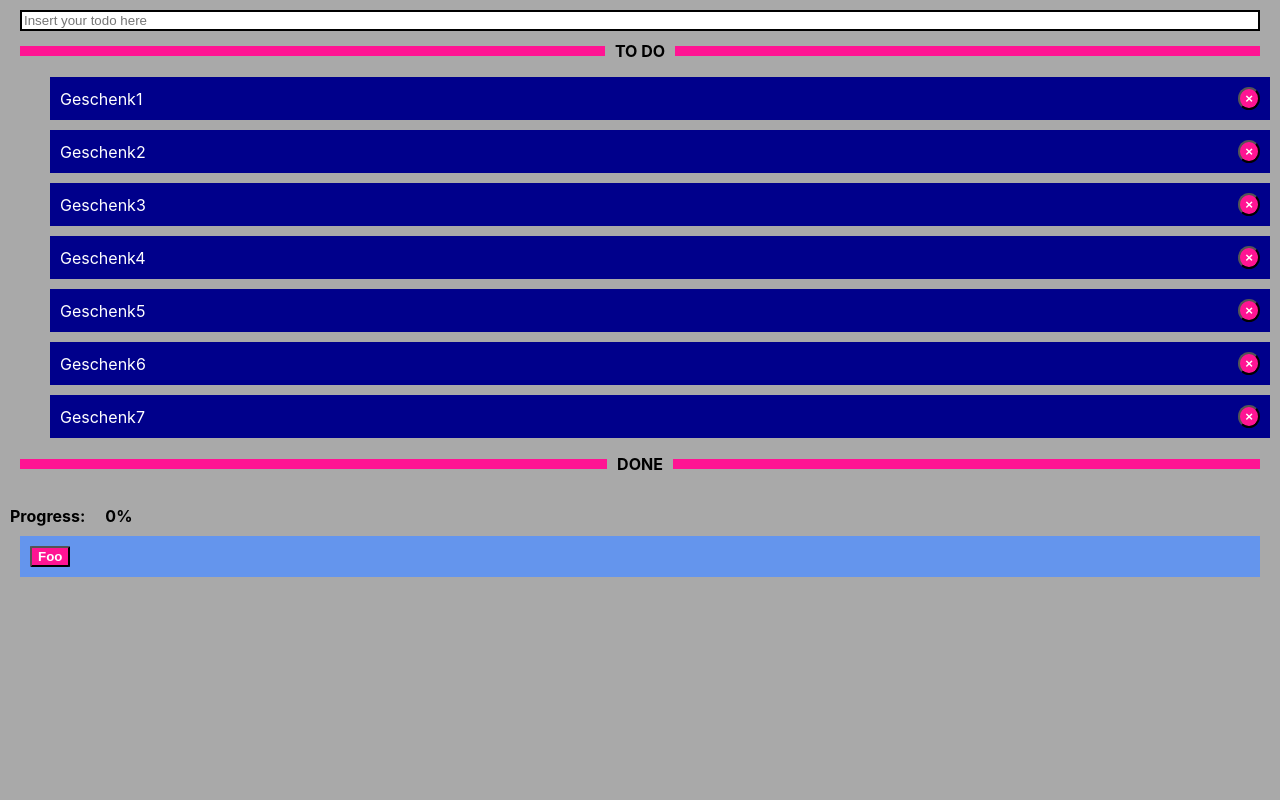
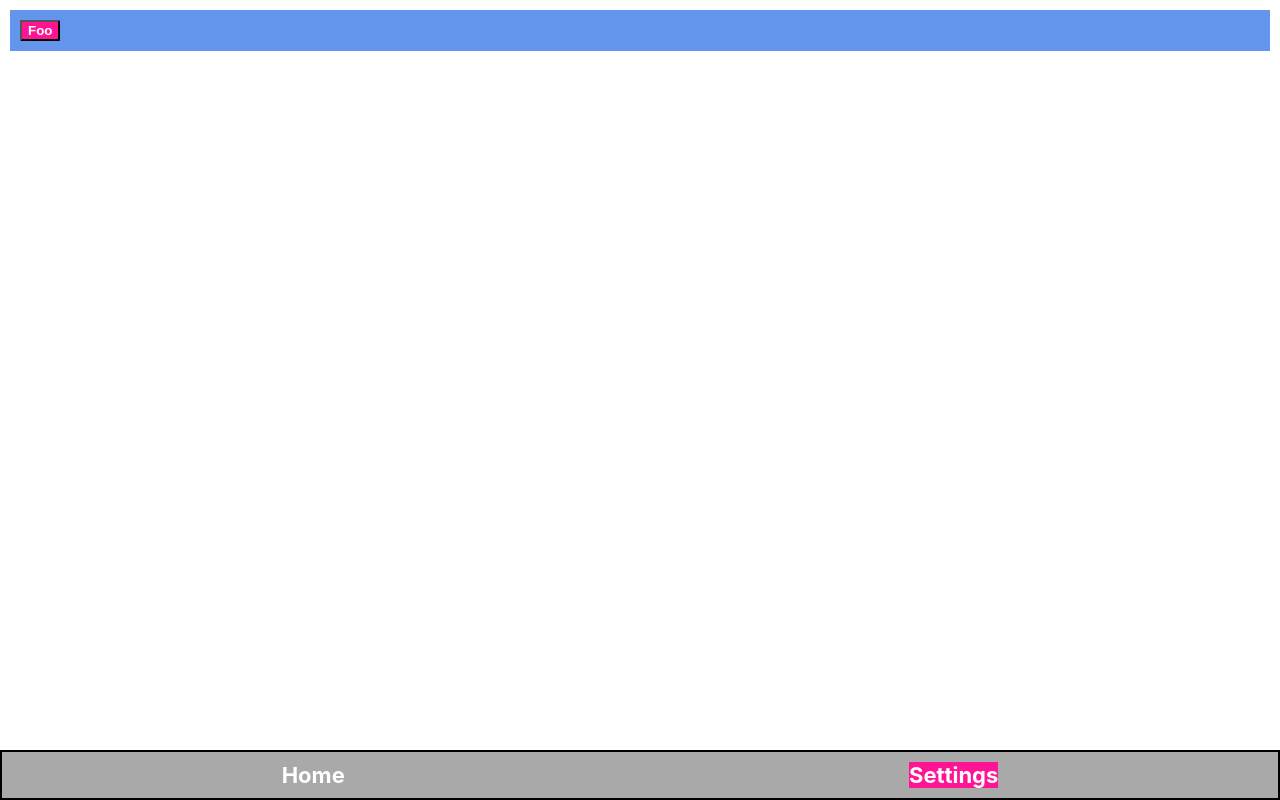
Before and after one commit to frythjof/todo-app, a React (Create React App) app: page /config in a window 1280 px wide. Built offline with nearby package versions, Linux system fonts and the light colour scheme.

Commit message:
Add routes and style navigation

```diff
--- a/package.json
+++ b/package.json
@@ -5,6 +5,7 @@
   "dependencies": {
     "react": "^16.6.1",
     "react-dom": "^16.6.1",
+    "react-router-dom": "^4.3.1",
     "react-scripts": "2.1.1",
     "styled-components": "^4.0.3",
     "uid": "0.0.2"
--- a/src/components/App.js
+++ b/src/components/App.js
@@ -1,126 +1,52 @@
-import React, { Component } from 'react'
-import Input from './Input'
-import Todo from './Todo'
-import Separator from './Separator'
-import ProgressBar from './ProgressBar'
-import ToggleButton from './ToggleButton'
-import uid from 'uid'
-//import './App.css'
+import React from 'react'
+import { BrowserRouter as Router, Route, NavLink } from 'react-router-dom'
 import styled from 'styled-components'
+import Home from './Home'
+import Config from './Config'
 
-export const Container = styled.div`
+const Wrapper = styled.div`
   display: grid;
-  grid-auto-rows: min-content;
-  padding: 0 10px;
+  grid-template-rows: auto 50px;
   height: 100vh;
-  background-color: darkgray;
 `
 
-const TodoList = styled.ul`
-  display: grid;
-  grid-gap: 10px;
+const NavWrapper = styled.div`
+  display: flex;
+  align-items: center;
+  justify-content: space-around;
+  grid-gap: 5px;
+  background-color: darkgrey;
+  border: 2px solid black;
+
+  a:any-link {
+    text-decoration: none;
+    color: white;
+    font-weight: bold;
+    font-size: 22px;
+  }
+
+  .active {
+    background-color: deeppink;
+  }
 `
 
-class App extends Component {
-  state = {
-    todos: [
-      // this.load()
-      { text: 'Geschenk1', done: false, id: 'kjhwerq' },
-      { text: 'Geschenk2', done: false, id: 'kjhwerz' },
-      { text: 'Geschenk3', done: false, id: 'kjhwert' },
-      { text: 'Geschenk4', done: false, id: 'kjhwers' },
-      { text: 'Geschenk5', done: false, id: 'kjhwerd' },
-      { text: 'Geschenk6', done: false, id: 'kjhwerf' },
-      { text: 'Geschenk7', done: false, id: 'kjhwerg' }
-    ]
-  }
-
-  render() {
-    this.save()
-    return (
-      <Container>
-        <Input onEnter={this.addTodo} placeholder="Insert your todo here" />
-        <Separator text="TO DO" />
-        <TodoList>{this.renderOpenTodos()}</TodoList>
-        <Separator text="DONE" />
-        <TodoList>{this.renderDoneTodos()}</TodoList>
-        <ProgressBar
-          text="Progress: "
-          progress={
-            (this.renderDoneTodos().length / this.state.todos.length) * 100
-          }
-        />
-        <ToggleButton
-          defaultText="Foo"
-          altText="Bar"
-          isDefault={true}
-          onClick={() => console.log('Hello')}
-        />
-      </Container>
-    )
-  }
-
-  renderOpenTodos() {
-    return this.state.todos
-      .filter(todo => !todo.done)
-      .map(this.renderSingleTodo)
-  }
-
-  renderDoneTodos() {
-    return this.state.todos.filter(todo => todo.done).map(this.renderSingleTodo)
-  }
-
-  renderSingleTodo = todo => (
-    <Todo
-      key={todo.id}
-      text={todo.text}
-      done={todo.done}
-      onToggle={() => this.toggleTodo(todo.id)}
-      onDelete={() => this.deleteTodo(todo.id)}
-    />
-  )
-
-  addTodo = text => {
-    this.setState({
-      todos: [{ text, done: false, id: uid() }, ...this.state.todos]
-    })
-  }
-
-  toggleTodo = id => {
-    const { todos } = this.state
-    const index = todos.findIndex(t => t.id === id)
-    const newTodos = [
-      ...todos.slice(0, index),
-      { ...todos[index], done: !todos[index].done },
-      ...todos.slice(index + 1)
-    ]
-
-    this.setState({
-      todos: newTodos
-    })
-  }
-
-  deleteTodo = id => {
-    const { todos } = this.state
-    const index = todos.findIndex(t => t.id === id)
-    const newTodos = [...todos.slice(0, index), ...todos.slice(index + 1)]
-
-    this.setState({
-      todos: newTodos
-    })
-  }
-
-  save() {
-    localStorage.setItem('todo-app--todos', JSON.stringify(this.state.todos))
-  }
-
-  load() {
-    try {
-      return JSON.parse(localStorage.getItem('todo-app--todos')) || []
-    } catch (err) {
-      return []
-    }
-  }
-}
+const App = () => (
+  <Router>
+    <Wrapper>
+      <div>
+        <Route path="/" exact component={Home} />
+        <Route path="/config/" component={Config} />
+      </div>
+      <NavWrapper>
+        <NavLink exact activeClassName="active" to="/">
+          Home
+        </NavLink>
+        <NavLink activeClassName="active" to="/config/">
+          Settings
+        </NavLink>
+      </NavWrapper>
+    </Wrapper>
+  </Router>
+)
 
 export default App
--- /dev/null
+++ b/src/components/Config.js
@@ -0,0 +1,67 @@
+import React, { Component } from 'react'
+import styled from 'styled-components'
+
+const Container = styled.div`
+  display: flex;
+  justify-content: center;
+  align-items: center;
+  background-color: cornflowerblue;
+  padding: 10px;
+  margin: 10px;
+`
+
+const ToggButton = styled.button`
+  margin-right: auto;
+  background-color: deeppink;
+  color: white;
+  border-radius: 5%;
+  font-weight: bold;
+
+  &.active {
+    background-color: hotpink;
+  }
+`
+
+export default class Config extends Component {
+  // Um den eigentlich vom ToggleButton selbst verwalteten state von außen verändern/überschreiben zu können:
+  // (Wird hier aber nur für die Knobs von Storybooks benötigt.)
+  static getDerivedStateFromProps(props, state) {
+    return {
+      isDefault:
+        props.isDefault !== state.lastIsDefaultFromProps
+          ? props.isDefault
+          : state.isDefault,
+      lastIsDefaultFromProps: props.isDefault
+    }
+  }
+
+  // Dieser state ist nur ein Startwert, der nur einmal geladen wird:
+  state = {
+    isDefault: this.props.isDefault == null ? true : this.props.isDefault,
+    lastIsDefaultFromProps: this.props.isDefault
+  }
+  // -> Wenn der der Default-Wert null oder undefined ist, nimm true.
+
+  render() {
+    const { defaultText, altText } = this.props
+    const { isDefault } = this.state
+    return (
+      <Container>
+        <ToggButton
+          className={isDefault ? '' : 'active'}
+          onClick={this.toggleState}
+        >
+          {isDefault ? 'Foo' : 'Bar'}
+        </ToggButton>
+      </Container>
+    )
+  }
+  // defaultText : altText}
+
+  toggleState = () => {
+    this.setState({
+      isDefault: !this.state.isDefault
+    })
+    this.props.onClick()
+  }
+}
--- /dev/null
+++ b/src/components/Home.js
@@ -0,0 +1,126 @@
+import React, { Component } from 'react'
+import Input from './Input'
+import Todo from './Todo'
+import Separator from './Separator'
+import ProgressBar from './ProgressBar'
+import ToggleButton from './ToggleButton'
+import uid from 'uid'
+//import './Home.css'
+import styled from 'styled-components'
+
+export const Container = styled.div`
+  display: grid;
+  grid-auto-rows: min-content;
+  padding: 0 10px;
+  background-color: darkgray;
+`
+// height: 100vh;
+
+const TodoList = styled.ul`
+  display: grid;
+  grid-gap: 10px;
+`
+
+class Home extends Component {
+  state = {
+    todos: [
+      // this.load()
+      { text: 'Geschenk1', done: false, id: 'kjhwerq' },
+      { text: 'Geschenk2', done: false, id: 'kjhwerz' },
+      { text: 'Geschenk3', done: false, id: 'kjhwert' },
+      { text: 'Geschenk4', done: false, id: 'kjhwers' },
+      { text: 'Geschenk5', done: false, id: 'kjhwerd' },
+      { text: 'Geschenk6', done: false, id: 'kjhwerf' },
+      { text: 'Geschenk7', done: false, id: 'kjhwerg' }
+    ]
+  }
+
+  render() {
+    this.save()
+    return (
+      <Container>
+        <Input onEnter={this.addTodo} placeholder="Insert your todo here" />
+        <Separator text="TO DO" />
+        <TodoList>{this.renderOpenTodos()}</TodoList>
+        <Separator text="DONE" />
+        <TodoList>{this.renderDoneTodos()}</TodoList>
+        <ProgressBar
+          text="Progress: "
+          progress={
+            (this.renderDoneTodos().length / this.state.todos.length) * 100
+          }
+        />
+        <ToggleButton
+          defaultText="Foo"
+          altText="Bar"
+          isDefault={true}
+          onClick={() => console.log('Hello')}
+        />
+      </Container>
+    )
+  }
+
+  renderOpenTodos() {
+    return this.state.todos
+      .filter(todo => !todo.done)
+      .map(this.renderSingleTodo)
+  }
+
+  renderDoneTodos() {
+    return this.state.todos.filter(todo => todo.done).map(this.renderSingleTodo)
+  }
+
+  renderSingleTodo = todo => (
+    <Todo
+      key={todo.id}
+      text={todo.text}
+      done={todo.done}
+      onToggle={() => this.toggleTodo(todo.id)}
+      onDelete={() => this.deleteTodo(todo.id)}
+    />
+  )
+
+  addTodo = text => {
+    this.setState({
+      todos: [{ text, done: false, id: uid() }, ...this.state.todos]
+    })
+  }
+
+  toggleTodo = id => {
+    const { todos } = this.state
+    const index = todos.findIndex(t => t.id === id)
+    const newTodos = [
+      ...todos.slice(0, index),
+      { ...todos[index], done: !todos[index].done },
+      ...todos.slice(index + 1)
+    ]
+
+    this.setState({
+      todos: newTodos
+    })
+  }
+
+  deleteTodo = id => {
+    const { todos } = this.state
+    const index = todos.findIndex(t => t.id === id)
+    const newTodos = [...todos.slice(0, index), ...todos.slice(index + 1)]
+
+    this.setState({
+      todos: newTodos
+    })
+  }
+
+  save() {
+    localStorage.setItem('todo-app--todos', JSON.stringify(this.state.todos))
+  }
+
+  load() {
+    try {
+      return JSON.parse(localStorage.getItem('todo-app--todos')) || []
+    } catch (err) {
+      return []
+    }
+  }
+}
+
+export default Home
```
Also changed, not shown: src/components/Home.css (renamed from src/components/App.css), 1 other file (tests, documents, lock files or other folders).
